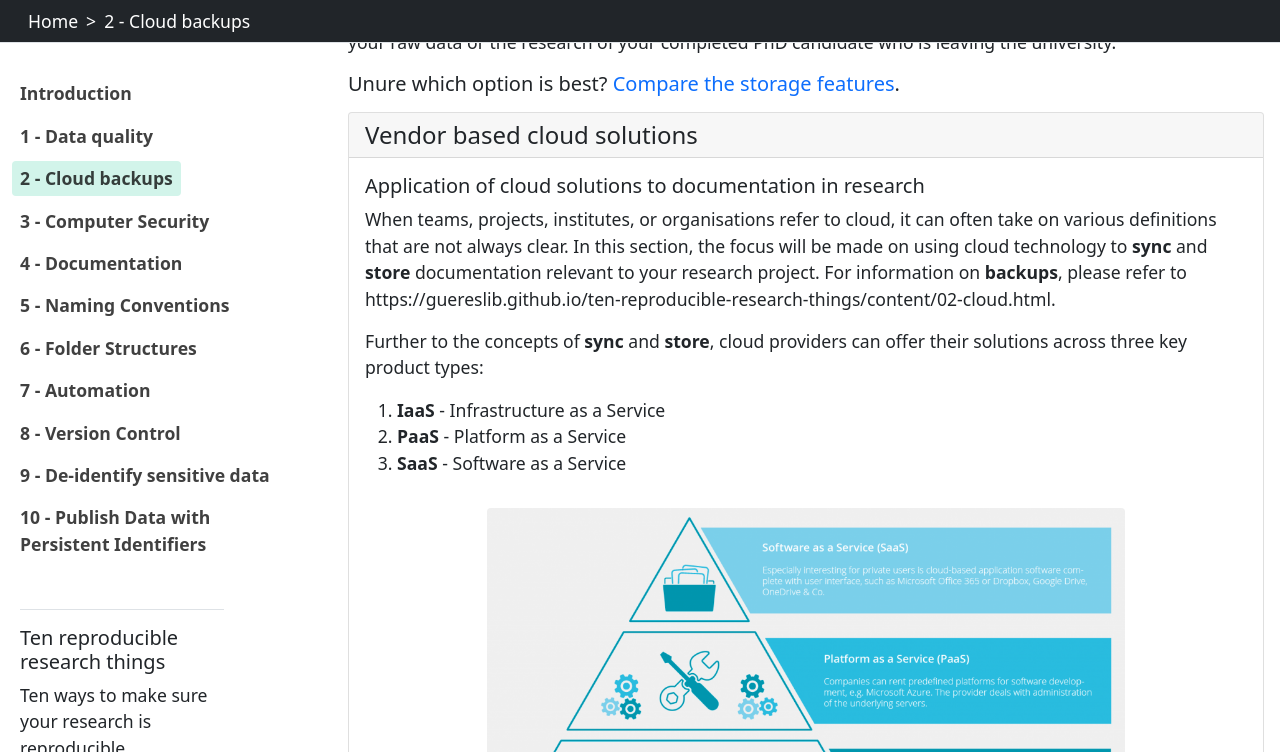
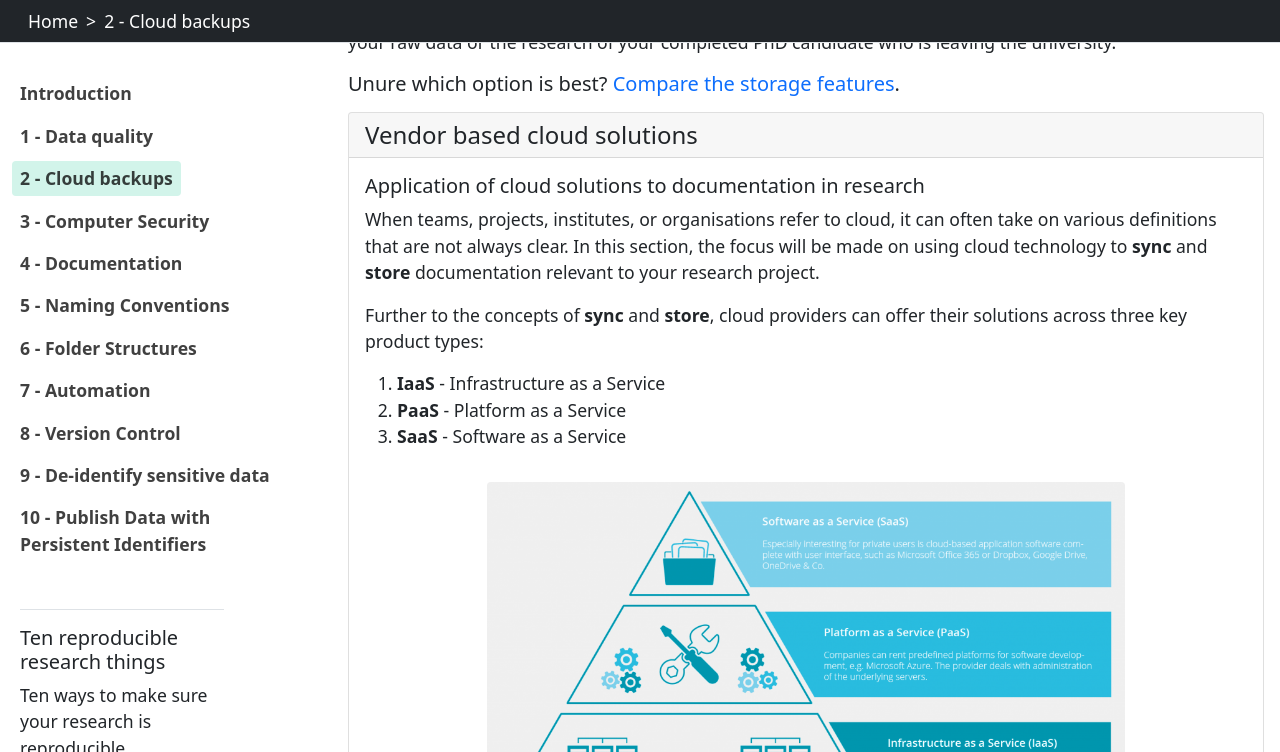
Before and after one commit to guereslib/ten-reproducible-research-things, a Jekyll site: the page built from content/02-cloud.md, in a window 1280 px wide and 900 px high, scrolled down 1563 px, cut to the strip 0-752 px from the top of the window. Built offline with Jekyll 4.4.1, drawn with Linux system fonts in a browser that asks for light colours.

Commit message:
Update 02-cloud.md

```diff
--- a/content/02-cloud.md
+++ b/content/02-cloud.md
@@ -43,7 +43,7 @@ Is a solution for long term storage and backup of data. The Research Vault is su
 {% capture text %}
 ##### Application of cloud solutions to documentation in research
 
-When teams, projects, institutes, or organisations refer to cloud, it can often take on various definitions that are not always clear. In this section, the focus will be made on using cloud technology to **sync** and **store** documentation relevant to your research project. For information on **backups**, please refer to https://guereslib.github.io/ten-reproducible-research-things/content/02-cloud.html.
+When teams, projects, institutes, or organisations refer to cloud, it can often take on various definitions that are not always clear. In this section, the focus will be made on using cloud technology to **sync** and **store** documentation relevant to your research project.
 
 Further to the concepts of **sync** and **store**, cloud providers can offer their solutions across three key product types:
 1. **IaaS** - Infrastructure as a Service
```
